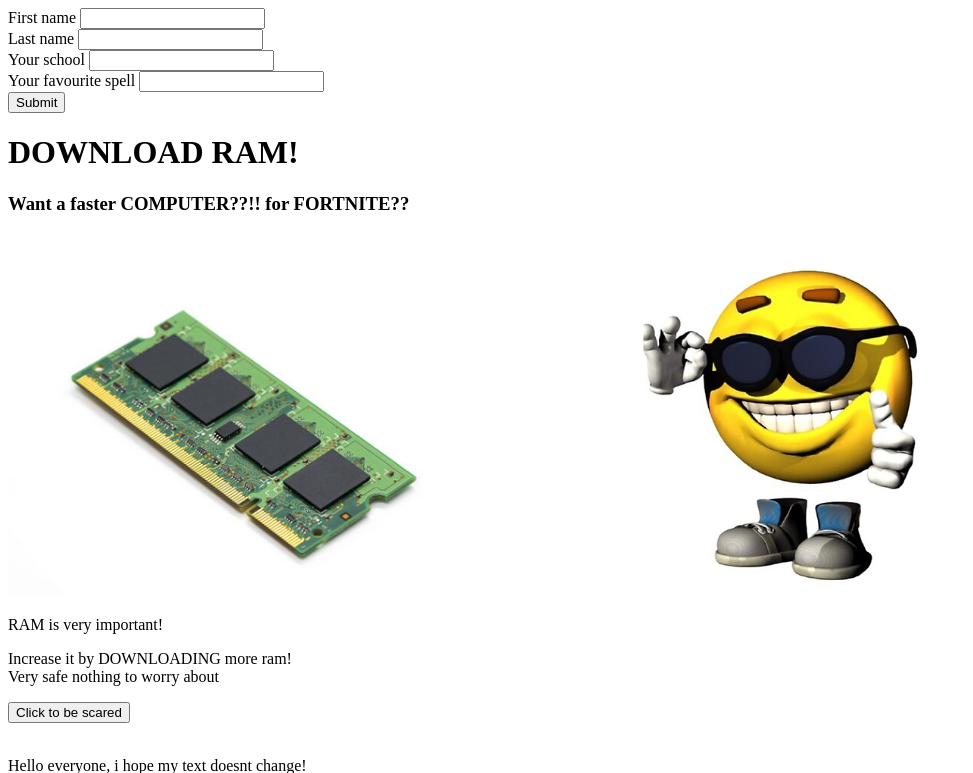
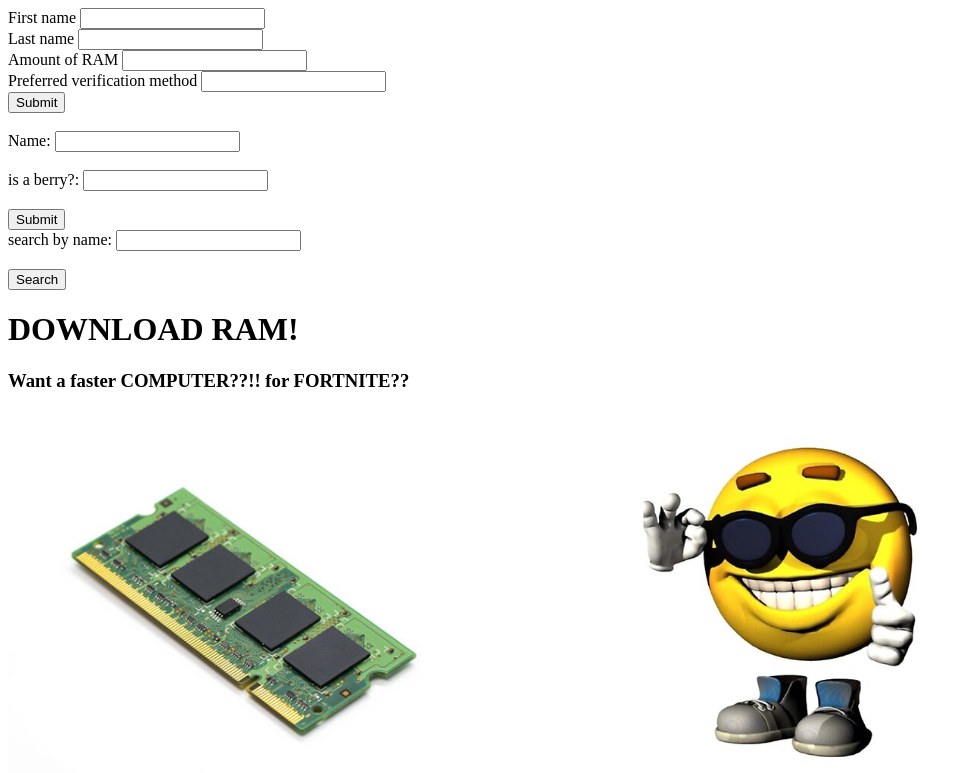
Before and after one commit to aregnak/webserversclass, a PHP site: page / in a window 1280 px wide. Shown: the top 773 px of the page, without its empty margins (0-973 px from the left). Run offline with PHP 8.4, Linux system fonts and the light colour scheme.

Commit message:
lab 7 completed last step

```diff
--- a/html1/index.html
+++ b/html1/index.html
@@ -56,22 +56,40 @@ async function getText(file) {
 	</script>
     </head>
     <body>
-      <form action="response.php" method="GET">
+      <form action="response.php" method="GET" accept-charset="UTF-8">
 		<label for="firstname"> First name </label>
 		<input type="text" name="firstname"><br>
 
 		<label for="lastname"> Last name </label>
 		<input type="text" name="lastname"><br>
 
-		<label for="school"> Your school </label>
+		<label for="school"> Amount of RAM </label>
 		<input type="text" name="school"><br>
 
-		<label for="spell"> Your favourite spell </label>
+		<label for="spell"> Preferred verification method </label>
 		<input type="text" name="spell"><br>
 
 		<input type="submit">
 
+		<br><br>
+
 	  </form>
+
+	<form action="process_form.php" method="POST">
+    	<label for="name">Name:</label>
+   		<input type="text" id="name" name="name"><br/><br/>
+    	<label for="is_berry">is a berry?:</label>
+    	<input type="text" id="is_berry" name="is_berry"><br/><br/>
+    	<input type="submit" value="Submit">
+	</form>
+
+	<form action="display_form.php" method="GET">
+	    <label for="name_search">search by name:</label>
+    	<input type="text" id="name_search" name="name_search"><br/><br/>
+    	<input type="submit" value="Search">
+	</form>
+
+
 
 	  <form>
         <h1>DOWNLOAD RAM!</h1>
```
Also changed, not shown: html1/display_form.php (added, +32 -0 lines), html1/process_form.php (added, +39 -0 lines), html1/response.php (+6 -5 lines).
